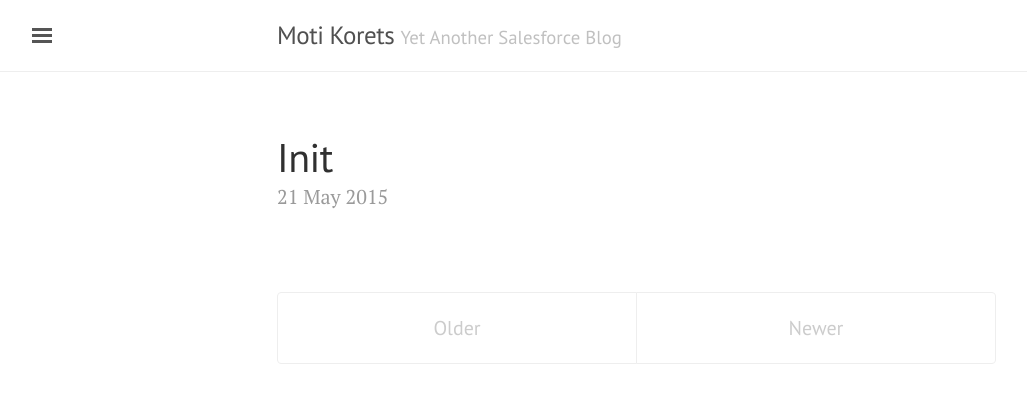
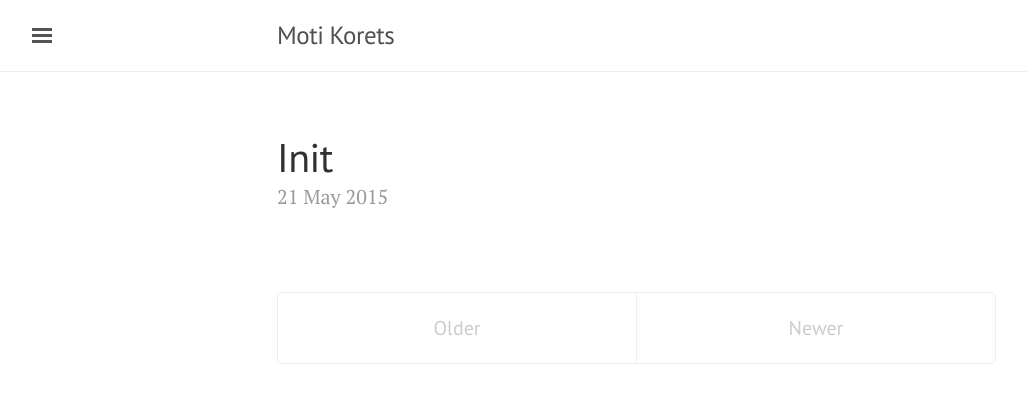
Before and after one commit to motiko/motiko.github.io, a Jekyll site: the page built from index.html, in a window 1280 px wide. Shown: the top 403 px of the page, without its empty margins (3-1030 px from the left). Built offline with Jekyll 4.4.1, drawn with Linux system fonts in a browser that asks for light colours; the list of posts is cut into pages by our own code.

Commit message:
Update _config.yml

```diff
--- a/_config.yml
+++ b/_config.yml
@@ -6,8 +6,8 @@ relative_permalinks: true
 
 # Setup
 title:               Moti Korets
-tagline:             'Yet Another Salesforce Blog'
-description:         'Apex development under Force.com platform and anything related'
+tagline:             ''
+description:         ''
 url:                 http://motiko.github.io
 baseurl:             ''
 paginate:            5
```
